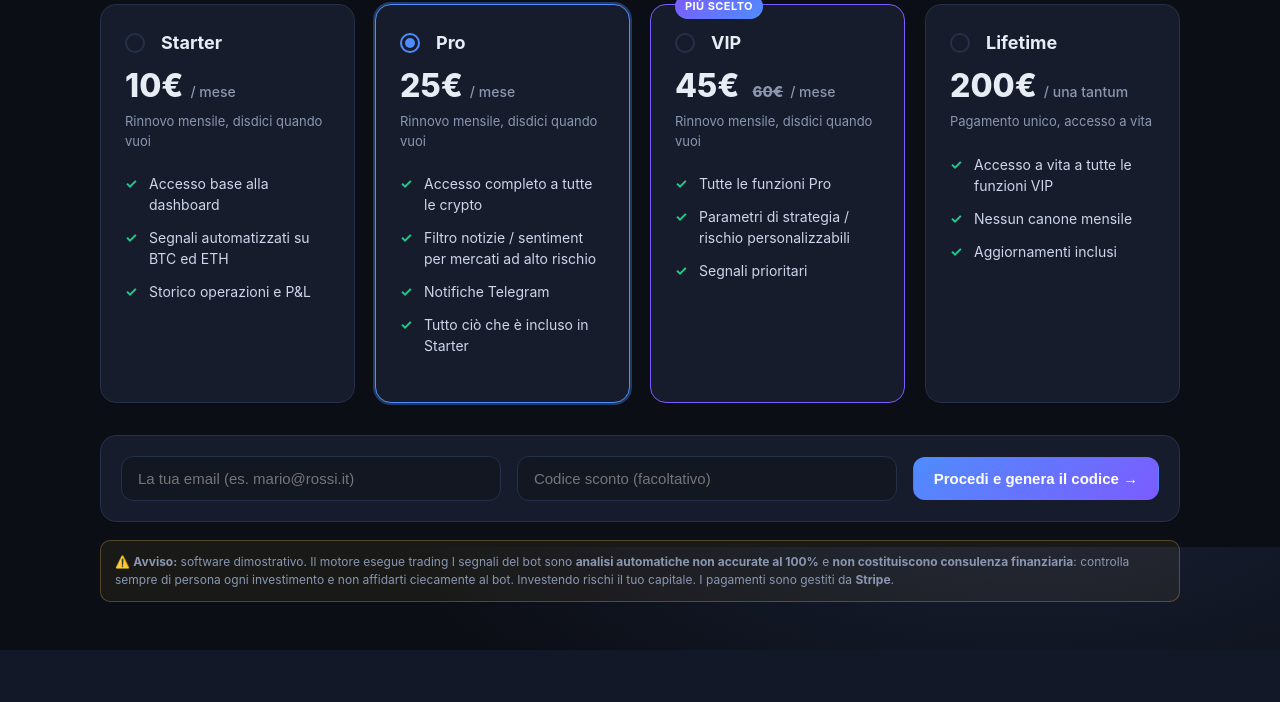
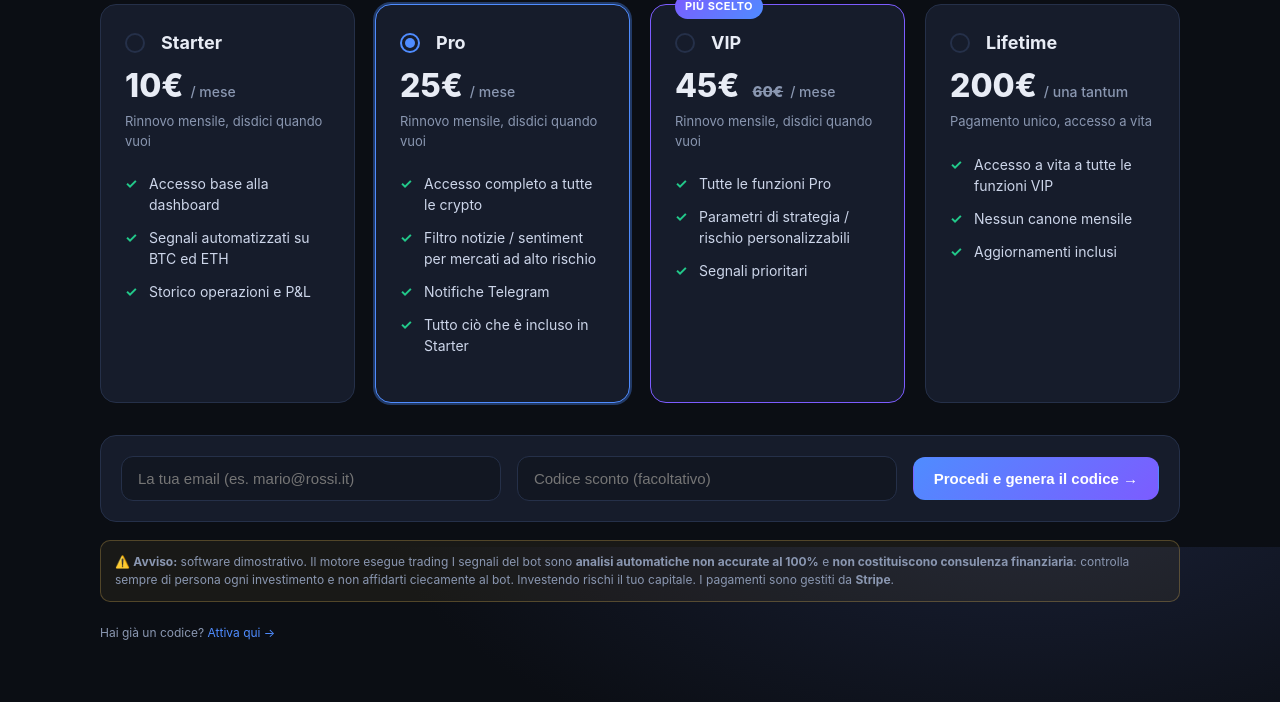
Before and after one commit to l13291221-cmyk/vcriptov, a Flask app: page / in a window 1280 px wide. Shown: the part 253-955 px from the top of the page. Before the commit the page ends 903 px from the top, so only its background shows below. Run offline with Flask 3, Linux system fonts and the light colour scheme.

Commit message:
Restore "already have a code? activate here" link on the paywall
Safe to show again now that codes are device-bound: a shared code cannot be
used on another device, and legitimate customers can re-enter their code.

Co-Authored-By: Claude Opus 4.8 <noreply@anthropic.com>
Claude-Session: https://claude.ai/code/session_019Kn51LXTvZbk11Mccjb1ys

```diff
--- a/templates/paywall.html
+++ b/templates/paywall.html
@@ -58,6 +58,10 @@
       rischi il tuo capitale. I pagamenti sono gestiti da <strong>Stripe</strong>.
     </div>
   </form>
+
+  <p class="hint" style="margin-top:22px;">
+    Hai già un codice? <a href="{{ url_for('activate') }}">Attiva qui →</a>
+  </p>
 </div>
 
 <script>
```
